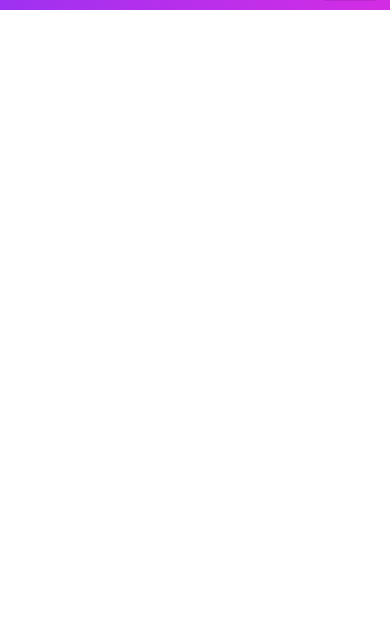
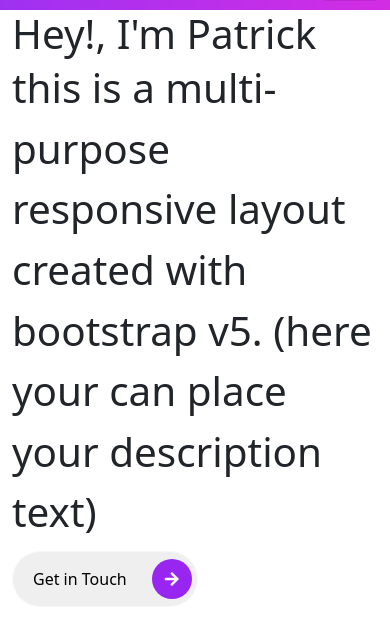
Before and after one commit to TimothySiskin/bootstrap-v5, a website: page index.html in a window 390 px wide. Shown: the part 48-692 px from the top of the page. Drawn offline with nearby package versions, Linux system fonts and the light colour scheme; files that its build step writes are made by us from their sources.

Commit message:
+intro-section

```diff
--- a/index.html
+++ b/index.html
@@ -6,6 +6,15 @@
     <title>Bootstrap v5 with SASS</title>
     <link rel="stylesheet" href="assets/css/style.css" />
     <link rel="stylesheet" href="assets/css/fontawsome.css" />
+
+    <link
+      rel="stylesheet"
+      href="https://use.fontawesome.com/releases/v5.10.2/css/all.css"
+    />
+    <link
+      rel="stylesheet"
+      href="https://use.fontawesome.com/releases/v5.10.2/css/v4-shims.css"
+    />
   </head>
   <body>
     <!-- START THE VAVEBAR SECTION -->
@@ -52,6 +61,27 @@
       </div>
     </nav>
 
+    <!-- INTRO SECTION -->
+    <section id="home" class="intro-section">
+      <div class="container">
+        <div class="row">
+          <div class="col-md-6 intros">
+            <h1 class="display-2">
+              <span class="display-2--intro">Hey!, I'm Patrick</span>
+              <span class="display-2--description lh-base">
+                this is a multi-purpose responsive layout created with bootstrap
+                v5. (here your can place your description text)
+              </span>
+            </h1>
+            <button type="button" class="rounded-pill btn-rounded">
+              Get in Touch
+              <span><i class="fas fa-arrow-right"></i></span>
+            </button>
+          </div>
+          <div class="col-md-6 intros"></div>
+        </div>
+      </div>
+    </section>
     <script
       src="https://cdn.jsdelivr.net/npm/bootstrap@5.0.1/dist/js/bootstrap.bundle.min.js"
       integrity="sha384-gtEjrD/SeCtmISkJkNUaaKMoLD0//ElJ19smozuHV6z3Iehds+3Ulb9Bn9Plx0x4"
```
